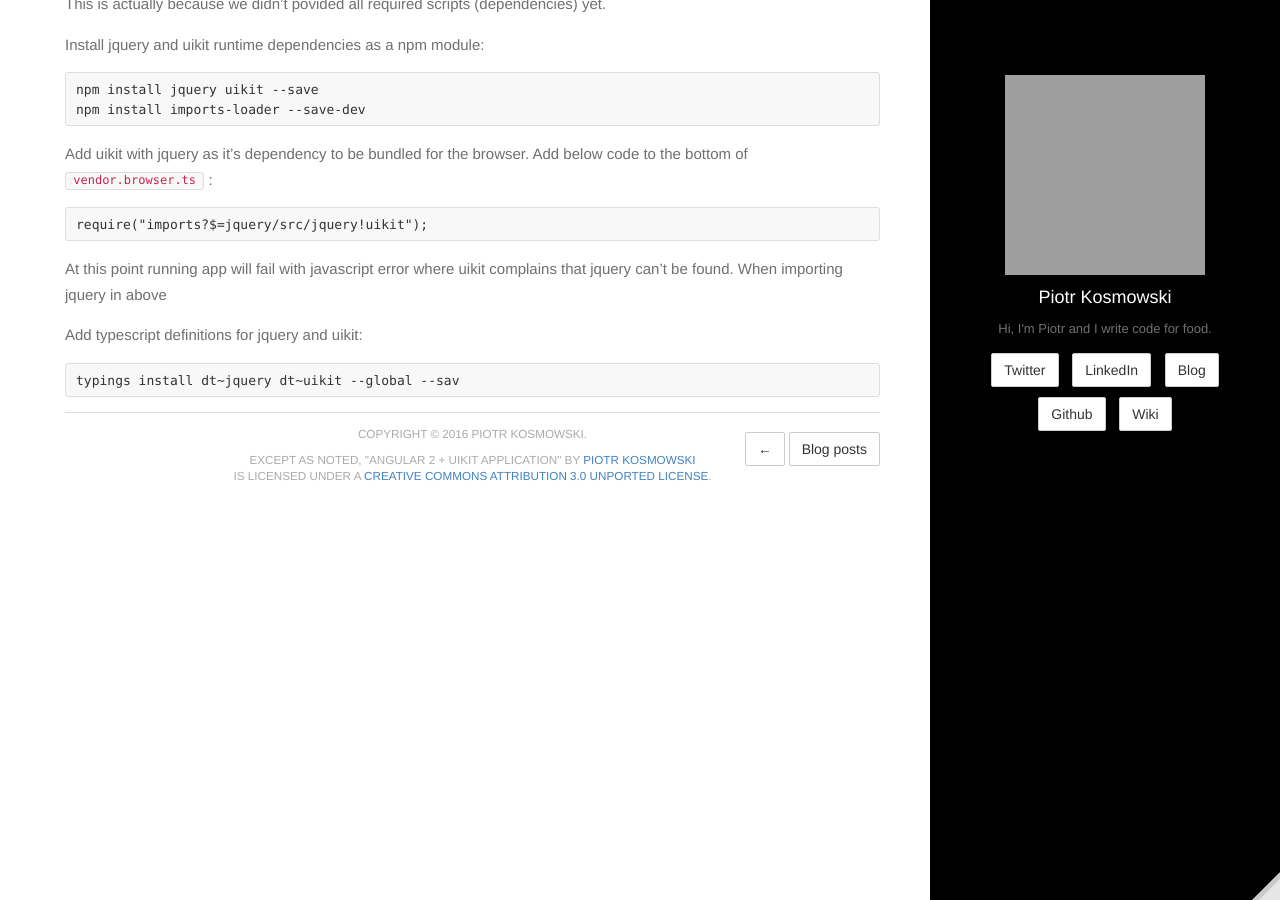
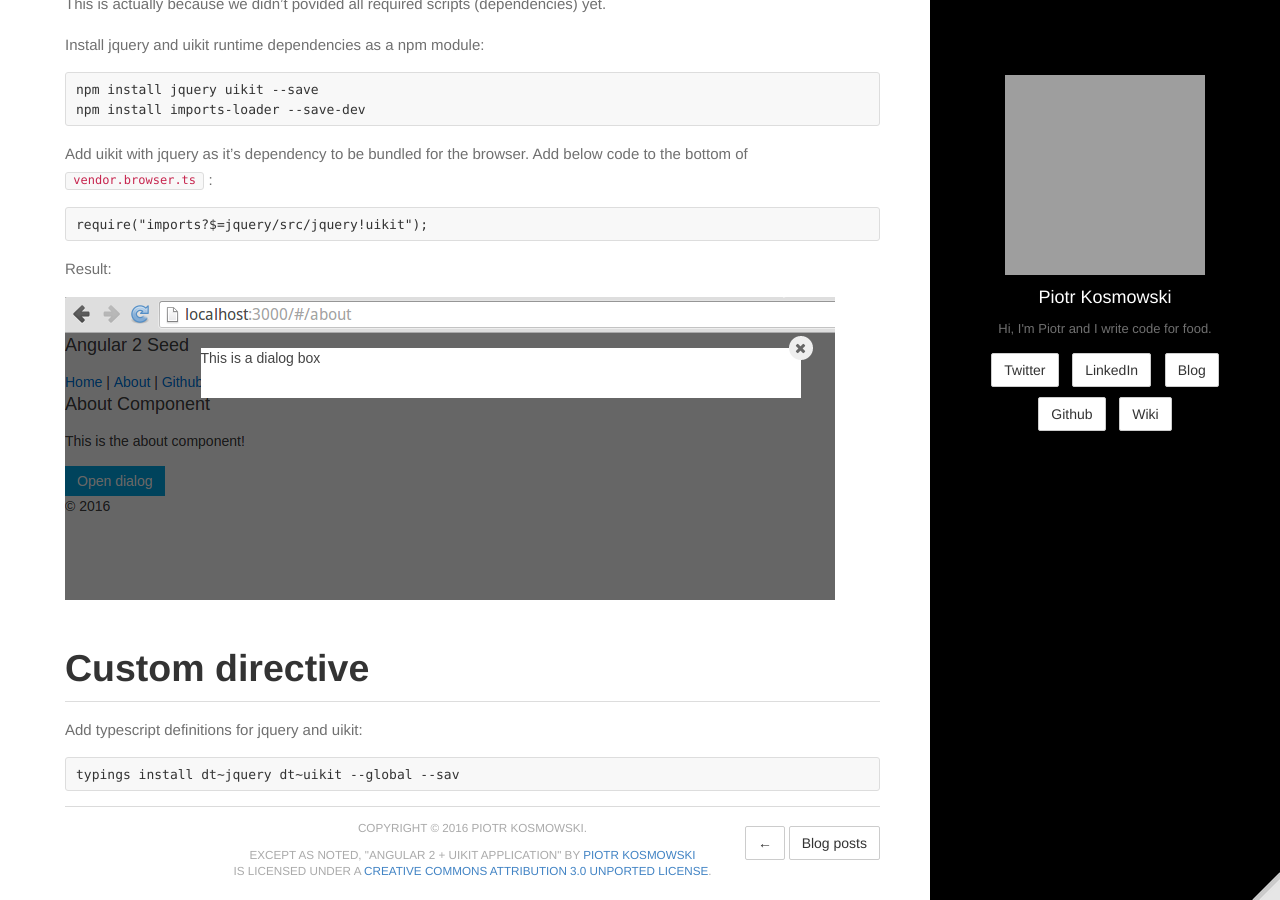
Before and after one commit to kospiotr/kospiotr.github.io, a Jekyll site: the page built from _posts/2016-09-17-ng2-uikit-spa-app.md, in a window 1280 px wide and 900 px high, scrolled down 4250 px. Built offline with Jekyll 4.4.1, drawn with Linux system fonts in a browser that asks for light colours; grey boxes are pictures that could not be loaded.

Commit message:
Update 2016-09-17-ng2-uikit-spa-app.md

````diff
--- a/_posts/2016-09-17-ng2-uikit-spa-app.md
+++ b/_posts/2016-09-17-ng2-uikit-spa-app.md
@@ -147,11 +147,11 @@ Add uikit with jquery as it's dependency to be bundled for the browser. Add belo
 ```
 require("imports?$=jquery/src/jquery!uikit");
 ```
+Result:
 
-At this point running app will fail with javascript error where uikit complains that jquery can't be found.
-When importing jquery in above
+![NG2 seed app]({{site.baseurl}}/img/2016-09-17_app-page-with-js.png)
 
-
+# Custom directive
 
 Add typescript definitions for jquery and uikit:
 
````
